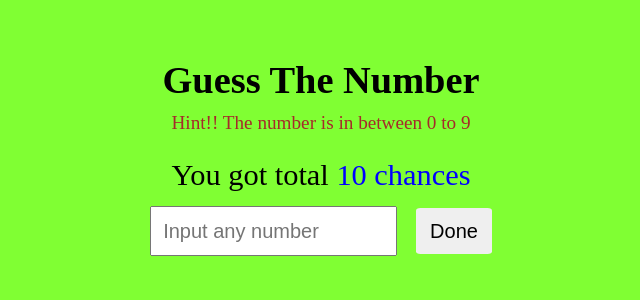
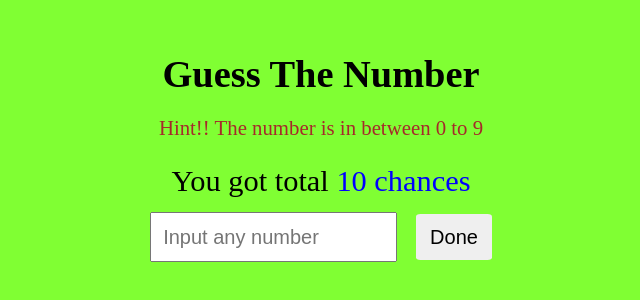
Before and after one commit to coder2003shubham/RandomNumberGame, a plain HTML site: page index.html in a window 1280 px wide. Shown: the part 228-528 px from the top of the page, without its empty margins (319-959 px from the left). Drawn offline with Linux system fonts and the light colour scheme.

Commit message:
Update style.css

```diff
--- a/style.css
+++ b/style.css
@@ -14,13 +14,13 @@ body {
   background-color:#80FF33;
 }
 body h1 {
-  margin-bottom: 10px;
+  margin-bottom: 20px;
   font-size: 3vw;
 }
 body .para {
   color: brown;
   margin-bottom: 4px;
-  font-size: 1.2rem;
+  font-size: 1.3rem;
 }
 .wrapper {
   width: 420px;
```
